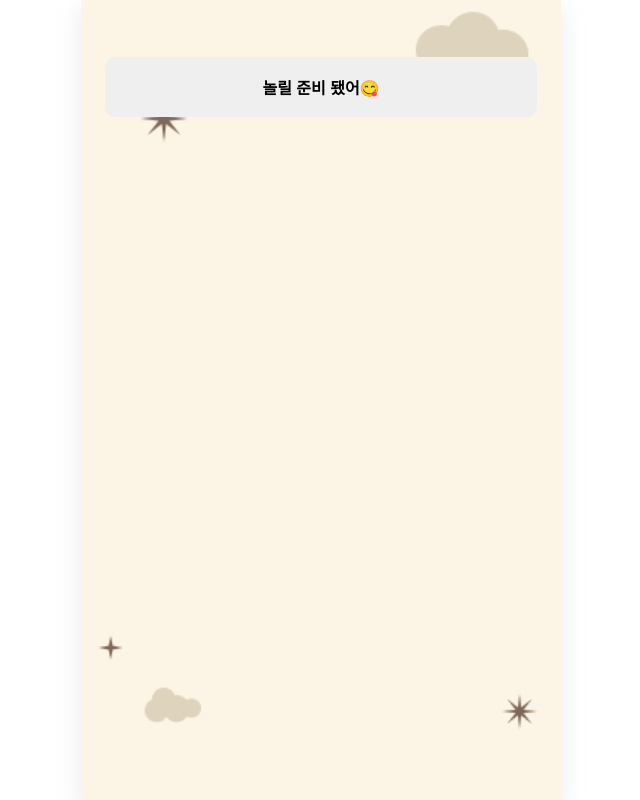
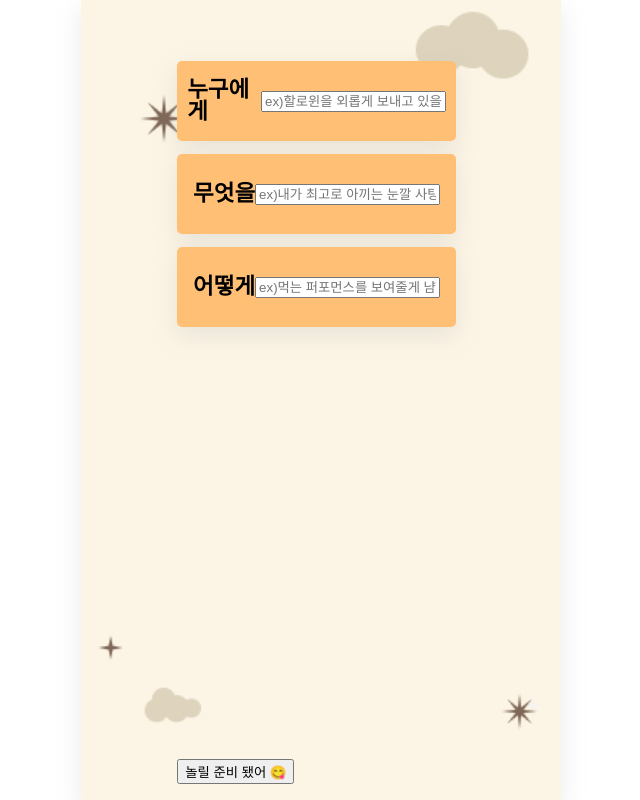
Before and after one commit to pagers-org/here-your-duckdam, a Next.js app: page /custom in a window 1280 px wide. Shown: the whole page, without its empty margins (319-959 px from the left). Built offline with nearby package versions, Linux system fonts and the light colour scheme; no server answers.

Commit message:
feat/커스텀메세지 form 추가

```diff
--- a/pages/custom/index.tsx
+++ b/pages/custom/index.tsx
@@ -1,19 +1,86 @@
-import { Button } from '@components/common';
+import { Bottom } from '@components/layout';
+import { Card } from '@components/result';
 import styled from '@emotion/styled';
-import Link from 'next/link';
+import { useRouter } from 'next/router';
+import { useState } from 'react';
 
 const Custom = () => {
+    const router = useRouter();
+    const [inputs, setInputs] = useState({
+        firstWord: '',
+        secondWord: '',
+        thirdWord: '',
+    });
+
+    const handleSubmit = (event) => {
+        event.preventDefault();
+
+        const firstWord = event.target.first_word.value;
+        const secondWord = event.target.second_word.value;
+        const thirdWord = event.target.third_word.value;
+
+        const customMessageData = {
+            firstWord,
+            secondWord,
+            thirdWord,
+        };
+        setInputs(customMessageData);
+
+        router.push(`load/?isCustom`);
+    };
+
     return (
         <>
             <Wrapper>
-                <Button>
-                    <Link href="/load">놀릴 준비 됐어😋</Link>
-                </Button>
+                <form
+                    // action="/api/duckdam/add"
+                    // method="post"
+                    onSubmit={handleSubmit}
+                >
+                    <Card>
+                        <h3>누구에게</h3>
+                        <p>
+                            <input
+                                id="first_word"
+                                name="first_word"
+                                type="text"
+                                required
+                                placeholder="ex)할로윈을 외롭게 보내고 있을 친구에게"
+                            />
+                        </p>
+                    </Card>
+                    <Card>
+                        <h3>무엇을</h3>
+                        <p>
+                            <input
+                                id="second_word"
+                                name="second_word"
+                                type="text"
+                                required
+                                placeholder="ex)내가 최고로 아끼는 눈깔 사탕을"
+                            />
+                        </p>
+                    </Card>
+                    <Card>
+                        <h3>어떻게</h3>
+                        <p>
+                            <input
+                                id="third_word"
+                                name="third_word"
+                                type="text"
+                                required
+                                placeholder="ex)먹는 퍼포먼스를 보여줄게 냠ㅋ"
+                            />
+                        </p>
+                    </Card>
+                    <Bottom>
+                        <input type="submit" value="놀릴 준비 됐어 😋"></input>
+                    </Bottom>
+                </form>
             </Wrapper>
         </>
     );
 };
-
 export default Custom;
 
 const Wrapper = styled.div`
```
